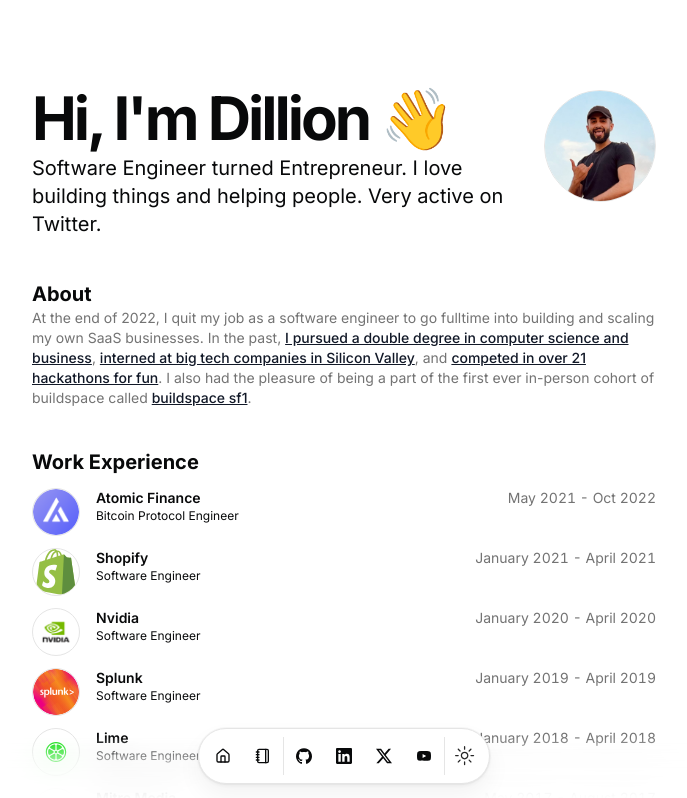
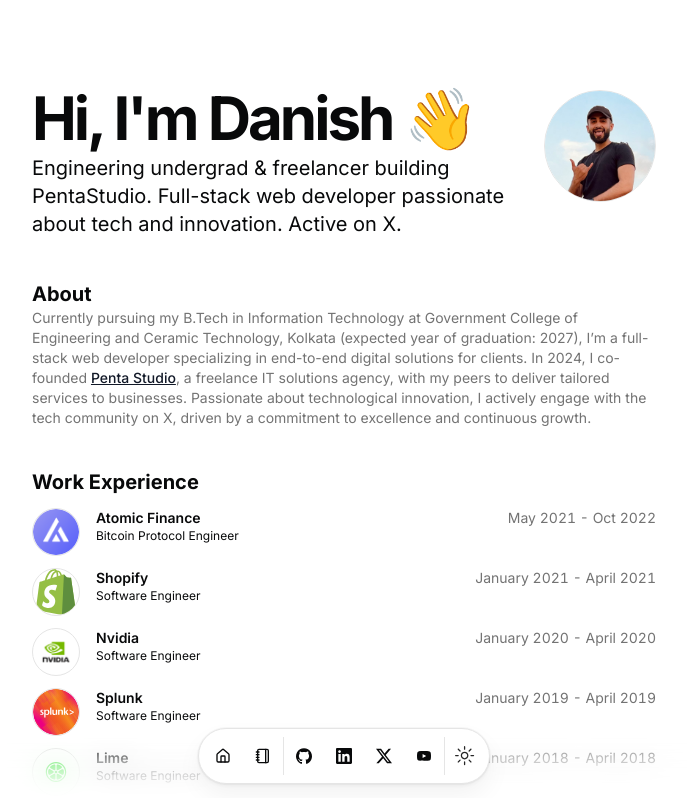
Before and after one commit to mddanish004/portfolio-new, a Next.js app: page / in a window 1280 px wide. Shown: the top 798 px of the page, without its empty margins (296-983 px from the left). Built offline with nearby package versions, Linux system fonts and the light colour scheme.

Commit message:
Added bio

```diff
--- a/src/data/resume.tsx
+++ b/src/data/resume.tsx
@@ -2,15 +2,16 @@
 import { HomeIcon, NotebookIcon } from "lucide-react";
 
 export const DATA = {
-  name: "Dillion Verma",
-  initials: "DV",
-  url: "https://dillion.io",
-  location: "San Francisco, CA",
-  locationLink: "https://www.google.com/maps/place/sanfrancisco",
+  name: "Danish",
+  initials: "MDA",
+  url: "https://bento.me/mddanish004",
+  location: "Kolkata, India",
+  locationLink: "https://maps.app.goo.gl/Cs6k7XrYCLEecNdb7",
   description:
-    "Software Engineer turned Entrepreneur. I love building things and helping people. Very active on Twitter.",
+    "Engineering undergrad & freelancer building PentaStudio. Full-stack web developer passionate about tech and innovation. Active on X.",
   summary:
-    "At the end of 2022, I quit my job as a software engineer to go fulltime into building and scaling my own SaaS businesses. In the past, [I pursued a double degree in computer science and business](/#education), [interned at big tech companies in Silicon Valley](https://www.youtube.com/watch?v=d-LJ2e5qKdE), and [competed in over 21 hackathons for fun](/#hackathons). I also had the pleasure of being a part of the first ever in-person cohort of buildspace called [buildspace sf1](https://buildspace.so/sf1).",
+
+    "Currently pursuing my B.Tech in Information Technology at Government College of Engineering and Ceramic Technology, Kolkata (expected year of graduation: 2027), I’m a full-stack web developer specializing in end-to-end digital solutions for clients. In 2024, I co-founded  [Penta Studio](https://penta-studio.vercel.app/), a freelance IT solutions agency, with my peers to deliver tailored services to businesses. Passionate about technological innovation, I actively engage with the tech community on X, driven by a commitment to excellence and continuous growth.",
   avatarUrl: "/me.png",
   skills: [
     "React",
```
